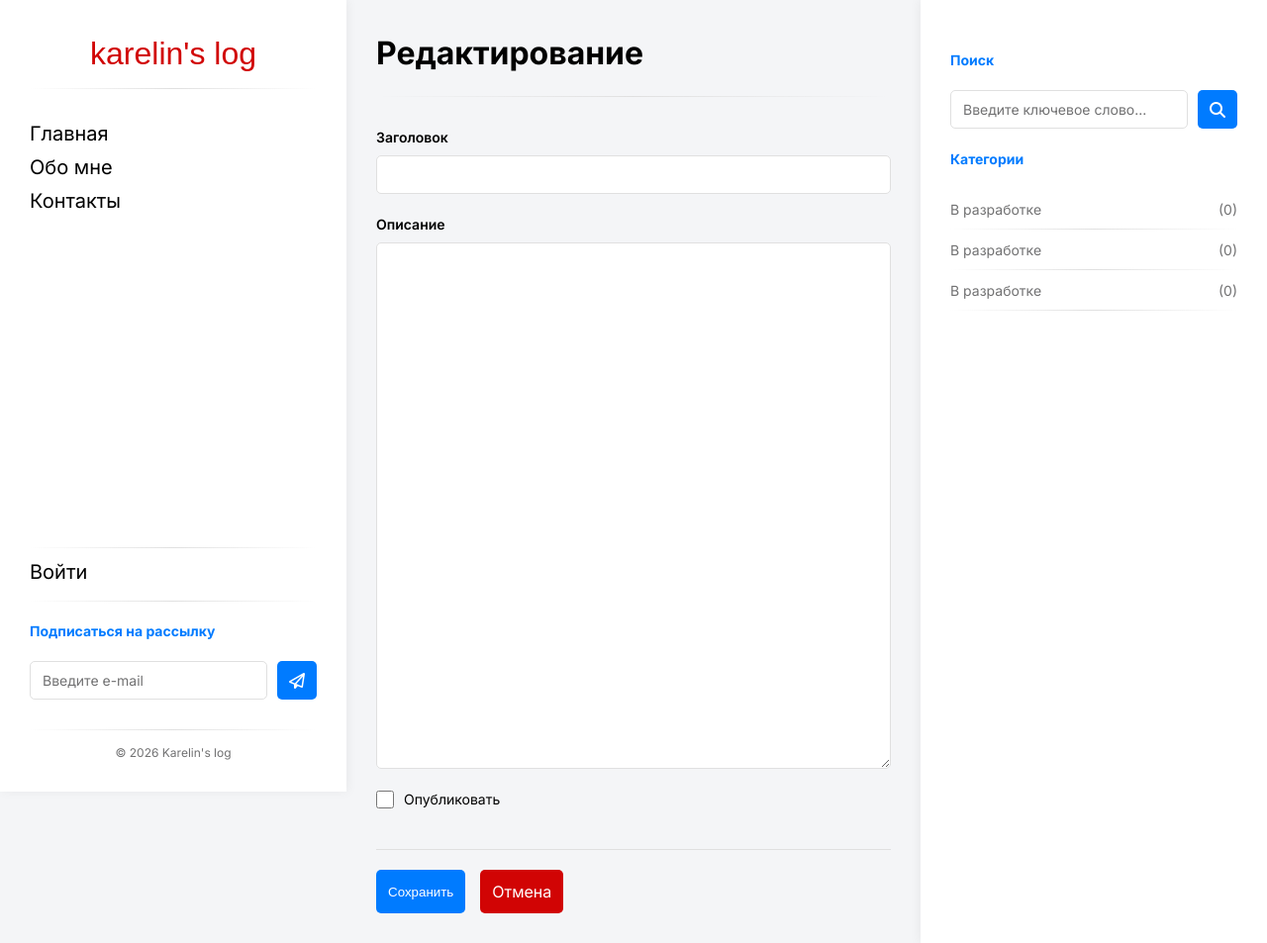
After one commit to KarelinIvan/Karelin-s-Log, a FastAPI app: template app/templates/edit_post.html in a window 1280 px wide. The commit adds this page. Shown: the whole page at 99% size. Run offline with FastAPI, Linux system fonts and the light colour scheme; the template is opened without the code that fills it, so the values that code supplies are empty; parts of the project's set-up code (start-up, migrations or seed data) failed here and were passed over; some web fonts are replaced.

Commit message:
настройки шаьлонов и стилей

```diff
--- a/app/static/css/style.css
+++ b/app/static/css/style.css
@@ -24,6 +24,7 @@
     --color-dark-blue: #0056b3;
     --color-grey: #717172;
     --color-red: #d10404;
+    --color-dark-red: #790505;
     --color-border: #e0e0e0;
     --color-white: #ffffff;
     --color-main: #f4f5f7;
@@ -116,6 +117,23 @@ form {
 
 .btn-primary:hover {
     background-color: var(--color-dark-blue);
+}
+
+.btn-secondary {
+    display: flex;
+    align-items: center;
+    justify-content: center;
+    padding: 10px 12px;
+    background-color: var(--color-red);
+    color: var(--color-white);
+    border: none;
+    border-radius: 5px;
+    cursor: pointer;
+    transition: background-color 0.2s ease;
+}
+
+.btn-secondary:hover {
+    background-color: var(--color-dark-red)
 }
 
 .btn-primary i {
@@ -393,6 +411,12 @@ form {
     padding-bottom: 20px;
 }
 
+.post-detail__back {
+    padding-top: 20px;
+    padding-bottom: 20px;
+    text-align: left;
+}
+
 .post-detail__back-link {
     color: var(--color-grey);
 }
@@ -406,3 +430,73 @@ form {
     font-size: var(--text-xs);
     color: var(--color-grey);
 }
+
+
+.post-detail__management {
+    padding-top: 20px;
+    padding-bottom: 20px;
+    display: flex;
+    justify-content: flex-start;
+    gap: 20px
+}
+
+/* Страница редактирования */
+.post-edit {}
+
+.post-edit__title {
+    font-family: var(--font-family-Inter);
+    font-size: var(--text-3xl);
+    color: var(--color-black);
+    margin-bottom: 30px;
+    padding-bottom: 20px;
+}
+
+.edit-form {
+    display: flex;
+    flex-direction: column;
+    gap: 20px;
+}
+
+.form-group {
+    display: flex;
+    flex-direction: column;
+    gap: 8px;
+}
+
+.form-group label {
+    font-family: var(--font-family-Inter);
+    font-size: var(--text-sm);
+    font-weight: 600;
+    color: var(--color-black);
+}
+
+.edit-form textarea.form-control {
+    resize: vertical;
+    /* Разрешаем менять высоту только по вертикали */
+    min-height: 150px;
+}
+
+.form-group.checkbox-group {}
+
+.checkbox-group label {
+    display: flex;
+    align-items: center;
+    gap: 10px;
+    cursor: pointer;
+    font-weight: 400;
+}
+
+.checkbox-group input[type="checkbox"] {
+    width: 18px;
+    height: 18px;
+    cursor: pointer;
+    accent-color: var(--color-blue);
+}
+
+.edit-form__management {
+    display: flex;
+    gap: 15px;
+    margin-top: 20px;
+    padding-top: 20px;
+    border-top: 1px solid var(--color-border);
+}
--- /dev/null
+++ b/app/templates/edit_post.html
@@ -0,0 +1,35 @@
+{% extends "base.html" %}
+
+{% block title %}{{ post.title }}{% endblock %}
+
+{% block content %}
+<article class="post-edit">
+    <h1 class="post-edit__title divider-bottom">Редактирование</h1>
+
+    <form class="edit-form" action="/page/posts/{{ post.id }}/edit" method="post">
+        <div class="form-group">
+            <label for="title">Заголовок</label>
+            <input type="text" id="title" name="title" value="{{ post.title }}" class="form-control">
+        </div>
+
+        <div class="form-group">
+            <label for="description">Описание</label>
+            <textarea id="description" name="description" class="form-control"
+                rows="30">{{ post.description }}</textarea>
+        </div>
+
+        <div class="form-group checkbox-group">
+            <label>
+                <input type="checkbox" name="published" {% if post.published %}checked{% endif %}>
+                Опубликовать
+            </label>
+        </div>
+
+        <div class="edit-form__management">
+            <button class="btn-primary" type="submit">Сохранить</button>
+            <a href="/page/posts/{{ post.id }}" class="btn-secondary" style="text-decoration: none;">Отмена</a>
+        </div>
+    </form>
+</article>
+
+{% endblock %}
```
Also changed, not shown: app/templates/post_detail.html (+7 -1 lines).
